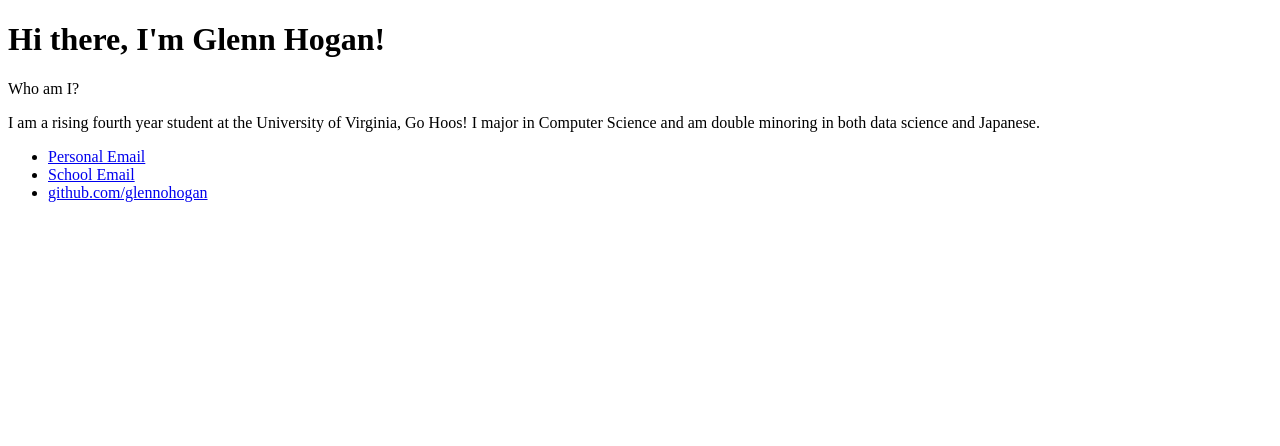
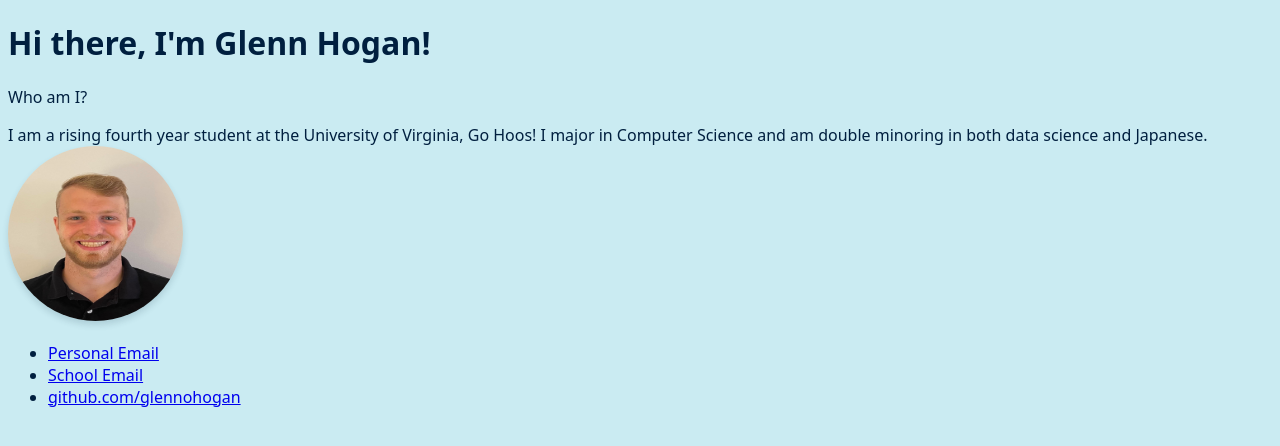
Before and after one commit to glennohogan/glennohogan.github.io, a plain HTML site: page index.html in a window 1280 px wide. Drawn offline with Linux system fonts and the light colour scheme.

Commit message:
Adding image folder and start of style.css

```diff
--- a/index.html
+++ b/index.html
@@ -2,13 +2,15 @@
 <html>
   <head>
     <title>Glenn Hogan</title>
+    <link rel="stylesheet" href="style.css">
   </head>
   <body>
     <div class="container">
       <div class="blurb">
         <h1>Hi there, I'm Glenn Hogan!</h1>
         <p>Who am I?</p>
-        <label>I am a rising fourth year student at the University of Virginia, Go Hoos! I major in Computer Science and am double minoring in both data science and Japanese.</label>
+        <label>I am a rising fourth year student at the University of Virginia, Go Hoos! I major in Computer Science and am double minoring in both data science and Japanese.</label><br>
+            <img src="Images/Hogan_Badge_2023.jpg" class="profile-picture"/>
       </div>
     </div>
     <footer>
--- /dev/null
+++ b/style.css
@@ -0,0 +1,15 @@
+body {
+	font-family: 'Noto Sans', sans-serif;
+	background: #caebf2;
+	color: #001f3f;
+}
+.profile-picture {
+border-radius: 50%;
+width: 175px;
+height: 175px;
+box-shadow: 0 4px 6px 0 rgba(34, 60, 80, .16);
+transition: all ease-in-out .2s;
+}
+.profile-picture:hover {
+box-shadow: 0 8px 12px 0 rgba(34,60,80,.16);
+}
```
Also changed, not shown: Images/Hogan_Badge_2023.jpg (added), Images/Peraton.png (added).
